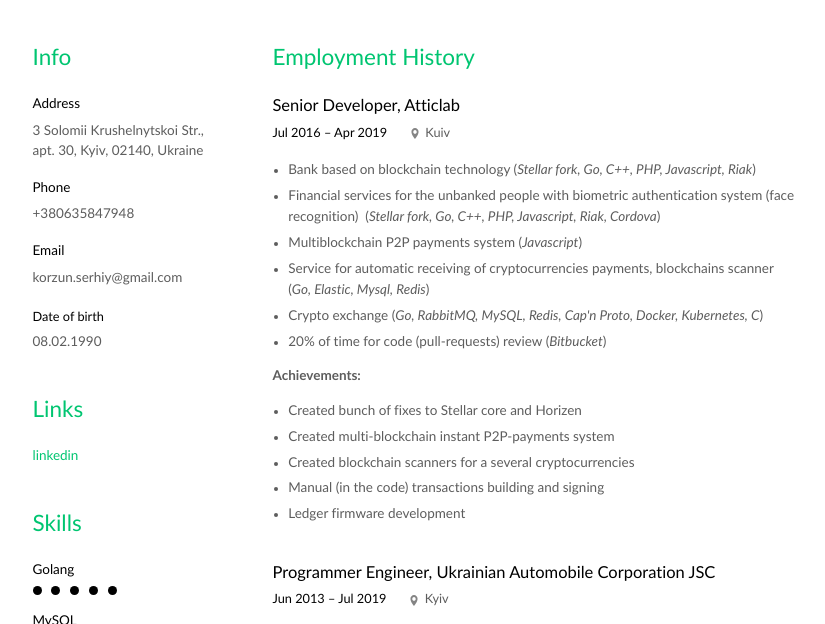
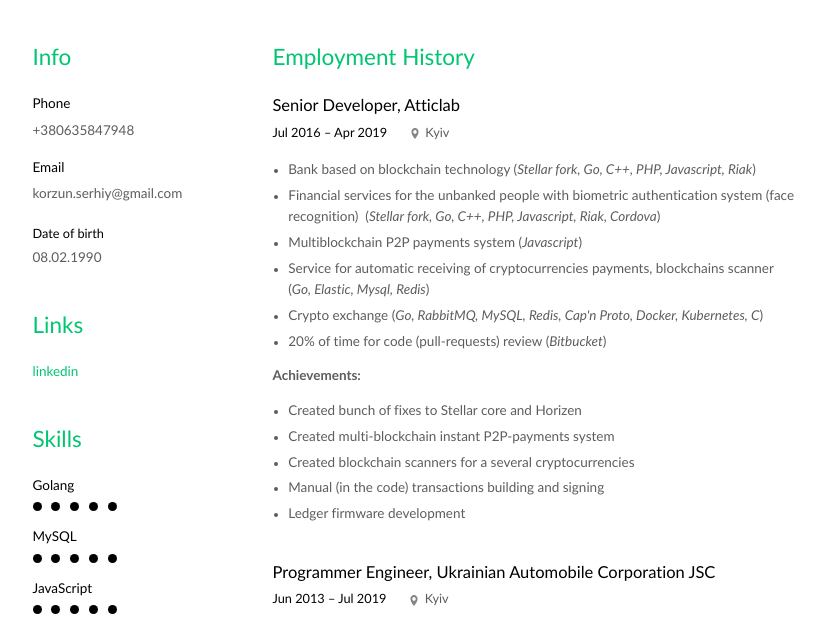
Before and after one commit to Nargott/nargott.github.io, a plain HTML site: page index.html in a window 1280 px wide. Shown: the part 151-775 px from the top of the page, without its empty margins (225-1050 px from the left). Drawn offline with Linux system fonts and the light colour scheme; a script that the page names is missing.

Commit message:
changed data

```diff
--- a/index.html
+++ b/index.html
@@ -23,10 +23,6 @@
                 <div class="sidebar__section">
                     <div class="section__title setting--primary-text">Info</div>
                     <div class="sidebar__subsection">
-                        <div class="sidebar__contacts-block">
-                            <div class="sidebar__contact">Address</div>
-                            <div class="sidebar__contact-value">3 Solomii Krushelnytskoi Str., apt. 30, Kyiv, 02140, Ukraine</div>
-                        </div>
                         <div class="sidebar__contacts-block">
                             <div class="sidebar__contact">Phone</div>
                             <div class="sidebar__contact-value">+380635847948</div>
@@ -129,7 +125,7 @@
                                 <div class="main__content-date">Jul 2016 – Apr 2019</div>
                                 <div class="main__content-location">
                                     <div class="icon--location"></div>
-                                    Kuiv
+                                    Kyiv
                                 </div>
                             </div>
                             <div class="main__content-caption">
```
